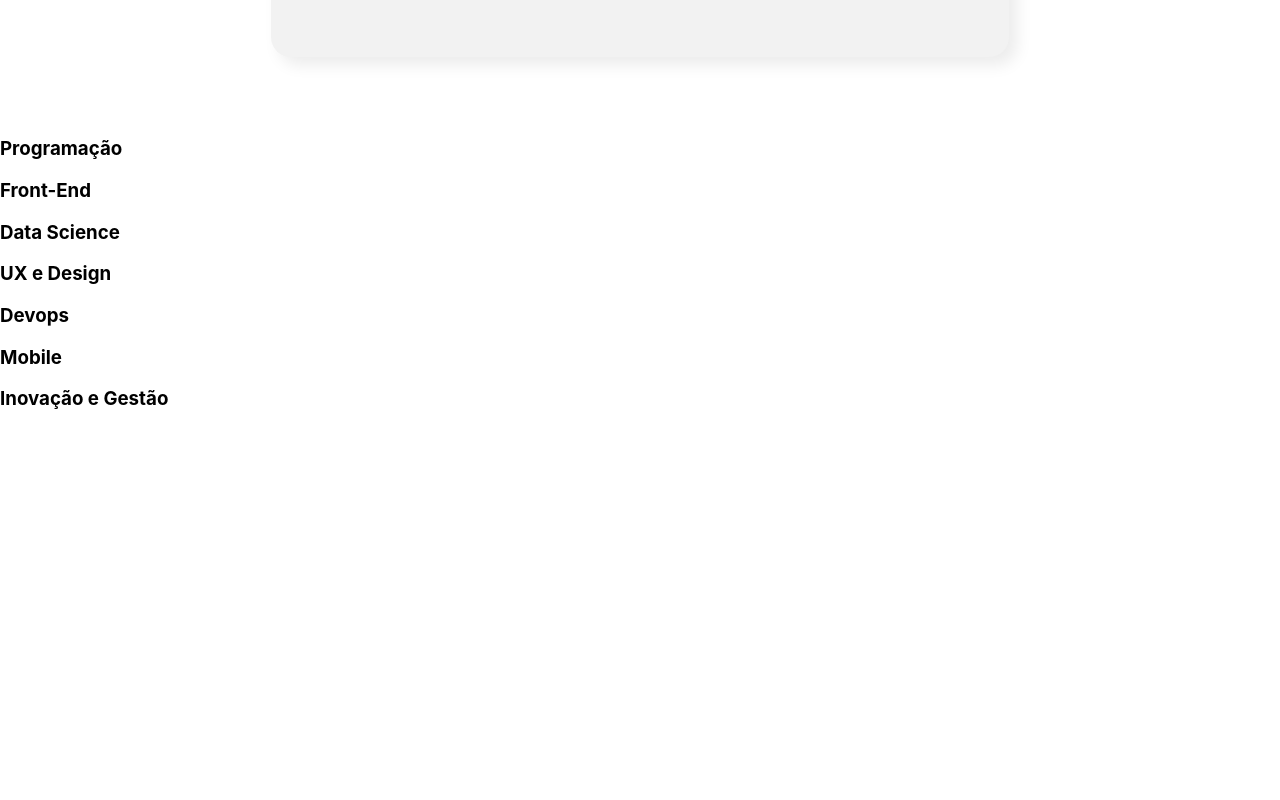
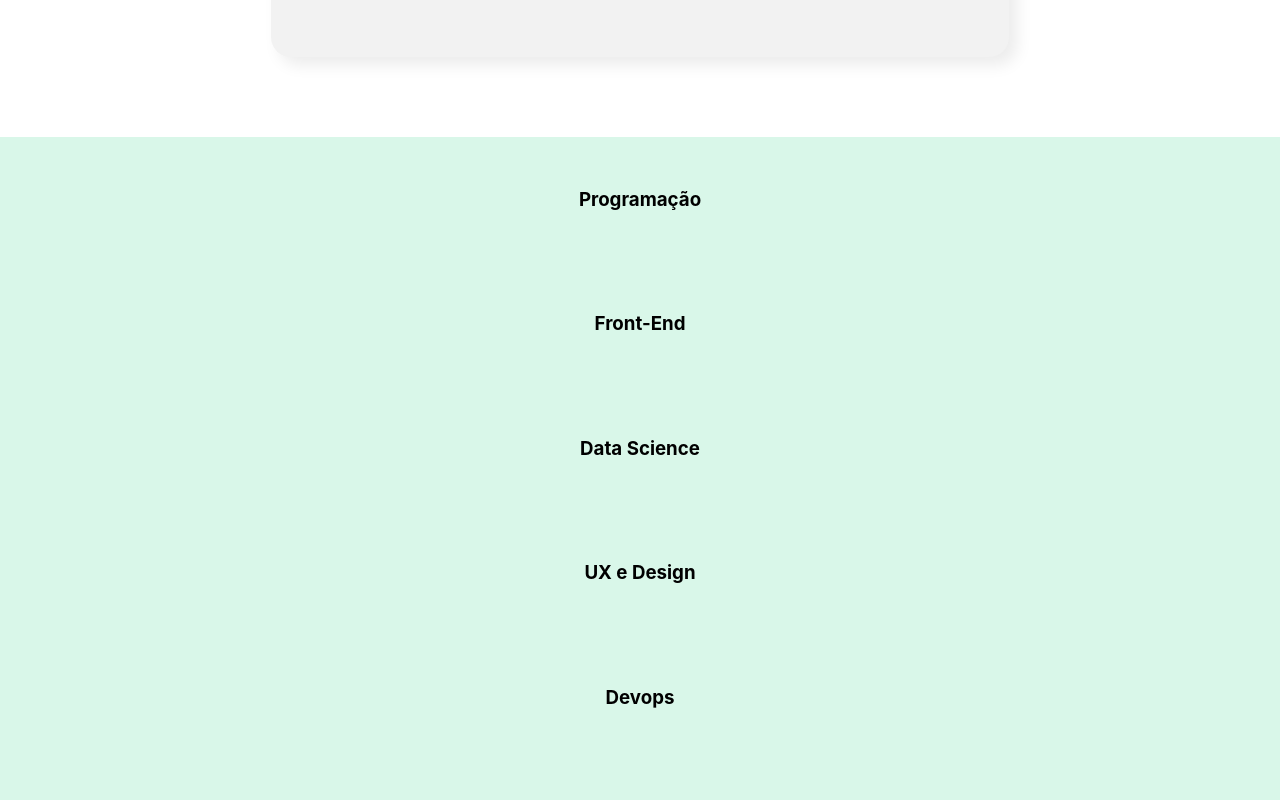
Before and after one commit to raqmarangoni/alura-react-class, a React (Create React App) app: page / in a window 1280 px wide. Shown: the part 1340-2140 px from the top of the page. Before the commit the page ends 1769 px from the top, so only its background shows below. Built offline with nearby package versions, Linux system fonts and the light colour scheme.

Commit message:
feat: Team component initial style

```diff
--- a/src/components/Team/Team.css
+++ b/src/components/Team/Team.css
@@ -0,0 +1,12 @@
+.team {
+    text-align: center;
+    padding: 32px;
+    background-color: #D9F7E9;
+}
+
+.time h3 {
+    font-size: 32px;
+    border-bottom: 4px solid #57C278;
+    display: inline-block;
+    padding-bottom: 8px;
+}
--- a/src/components/Team/index.js
+++ b/src/components/Team/index.js
@@ -1,6 +1,8 @@
+import "./Team.css"
+
 const Team = (props) => {
     return (
-        <section>
+        <section className="team">
             <h3>{props.name}</h3>
         </section>
     )
```
